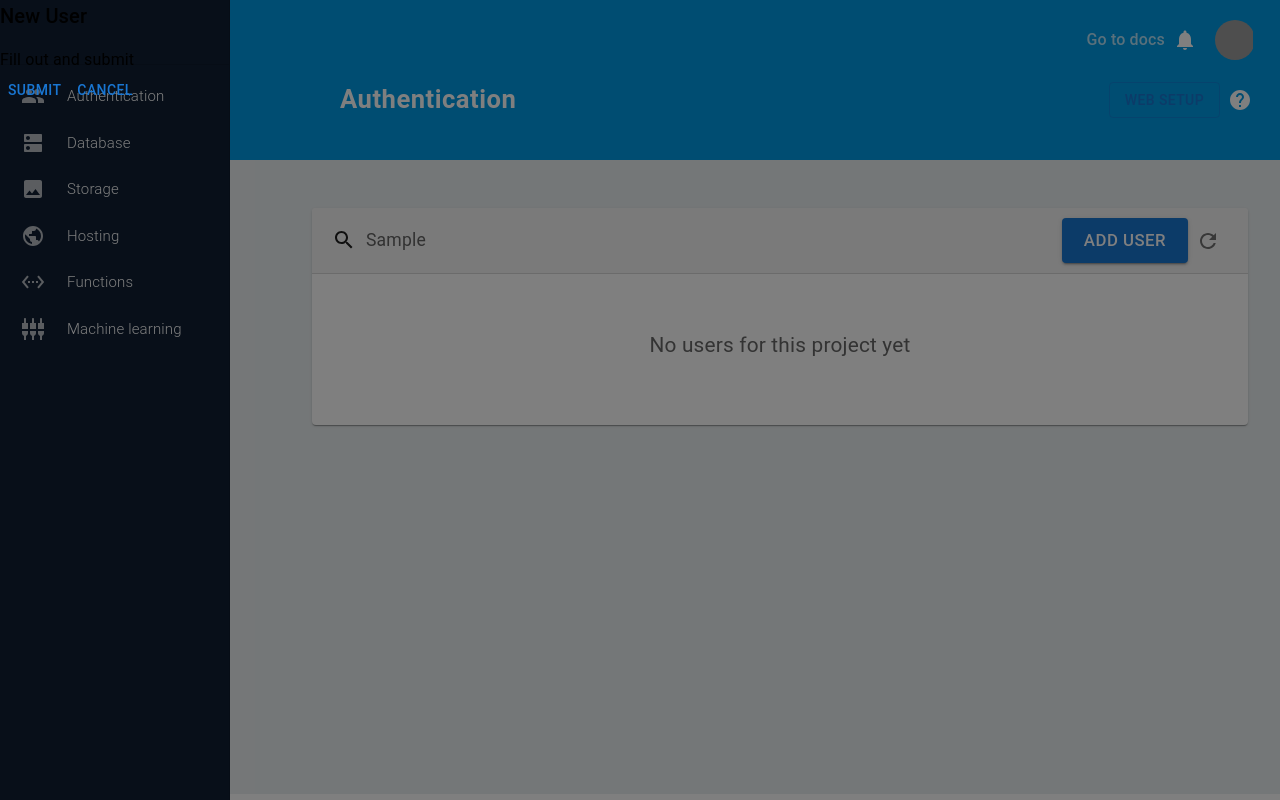
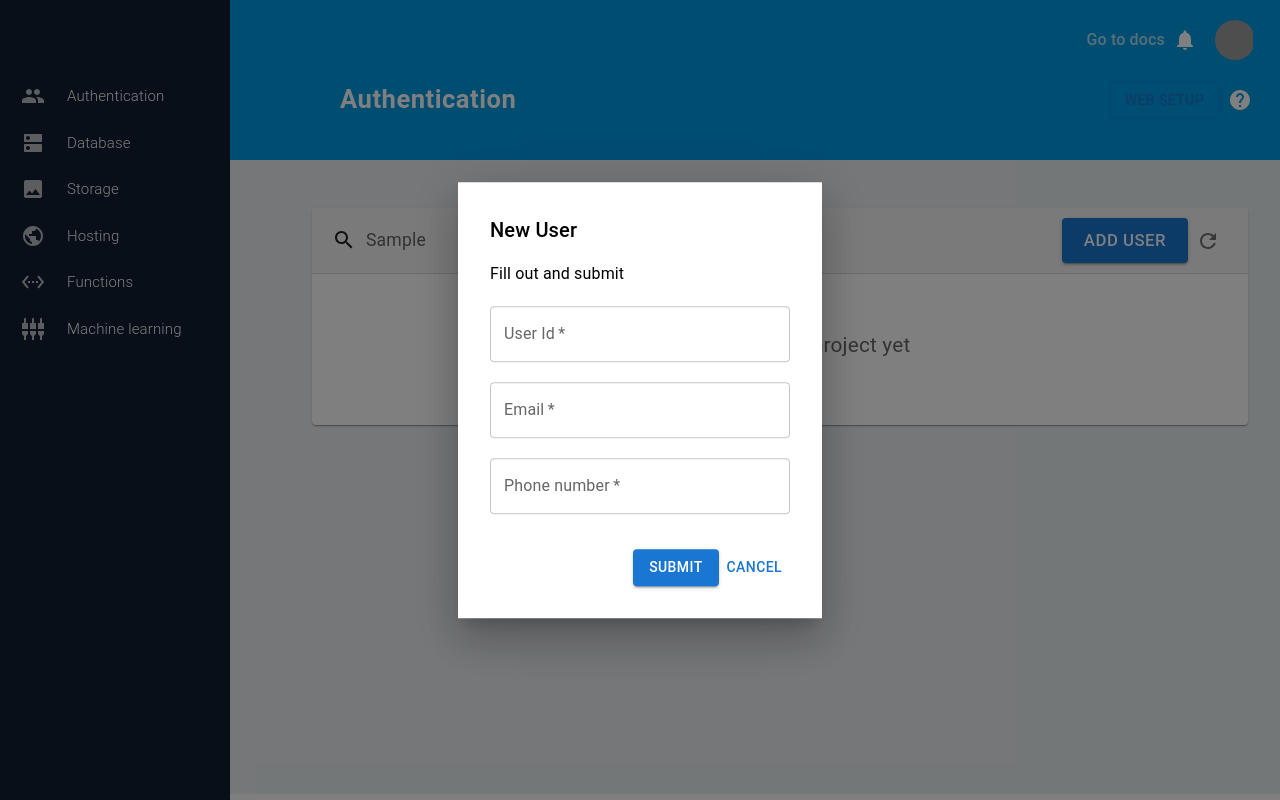
Before and after one commit to Lahirutech/myreactdashboard, a React (Create React App) app: page /authentication in a window 1280 px wide. Both pictures are taken after typing "Sample" into the empty fields and a click on the button "ADD USER". Built offline with nearby package versions, Linux system fonts and the light colour scheme; grey boxes are pictures that could not be loaded.

Commit message:
Adding styling

```diff
--- a/src/components/Modals/NewUserModal/NewUserModal.js
+++ b/src/components/Modals/NewUserModal/NewUserModal.js
@@ -12,8 +12,20 @@ const defaultInputValues = {
     phoneNumber: ''
 };
 
-export default function NewUserModal({open, onClose, addNewUser}) {
+export default function NewUserModal({ open, onClose, addNewUser }) {
     const [values, setValues] = useState(defaultInputValues);
+
+    const modalStyles = {
+        inputFields: {
+            display: 'flex',
+            flexDirection: 'column',
+            marginTop: '20px',
+            marginBottom: '15px',
+            '.MuiFormControl-root': {
+                marginBottom: '20px',
+            },
+        },
+    };
 
     // validation schema
     const phoneRegExp = /^((\\+[1-9]{1,4}[ \\-]*)|(\\([0-9]{2,3}\\)[ \\-]*)|([0-9]{2,4})[ \\-]*)*?[0-9]{3,4}?[ \\-]*[0-9]{3,4}?$/;
@@ -47,14 +59,14 @@ export default function NewUserModal({open, onClose, addNewUser}) {
 
 
     useEffect(() => {
-      if(open) setValues(defaultInputValues)
+        if (open) setValues(defaultInputValues)
 
 
     }, [open])
 
 
-    const getContent = () => {
-        <Box>
+    const getContent = () => (
+        <Box sx={modalStyles.inputFields}>
             <TextField placeholder='User Id'
                 name='userId'
                 label='User Id'
@@ -65,7 +77,7 @@ export default function NewUserModal({open, onClose, addNewUser}) {
                 value={values.userId}
                 onChange={(event) => handleChange({ ...values, userId: event.target.value })}
             />
-             <TextField
+            <TextField
                 placeholder="Email"
                 name="email"
                 label="Email"
@@ -76,7 +88,7 @@ export default function NewUserModal({open, onClose, addNewUser}) {
                 value={values.email}
                 onChange={(event) => handleChange({ ...values, email: event.target.value })}
             />
-             <TextField
+            <TextField
                 placeholder="Phone number"
                 name="phoneNumber"
                 label="Phone number"
@@ -89,7 +101,7 @@ export default function NewUserModal({open, onClose, addNewUser}) {
             />
         </Box>
 
-    }
+    )
 
     return (
         <BasicModal
--- a/src/components/common/BasicModal/BasicModal.js
+++ b/src/components/common/BasicModal/BasicModal.js
@@ -1,16 +1,14 @@
-import { Box, Modal, Typography } from '@mui/material'
+import { Box, Modal, modalUnstyledClasses, Typography } from '@mui/material'
 import React from 'react'
 import CommonButton from '../commonButton/CommonButton'
+import { modalStyles } from './styles';
+
 
 export default function BasicModal({ open, onClose, title, subTitle, content, onSubmit }) {
     return (
-        <Modal
-            open={open}
-            onClose={onClose}
-            aria-labelledby="modal-modal-title"
-            aria-describedby="modal-modal-description"
-        >
-            <Box >
+        <Modal open={open}
+            onClose={onClose}>
+            <Box sx={modalStyles.wrapper}>
                 <Typography
                     variant="h6"
                     component="h2">
@@ -20,8 +18,9 @@ export default function BasicModal({ open, onClose, title, subTitle, content, on
                     {subTitle}
                 </Typography>
                 {content}
-                <Box>
-                    <CommonButton onClick={onSubmit}>
+                <Box sx={modalStyles.buttons}>
+                    <CommonButton variant="contained"
+                        onClick={onSubmit}>
                         Submit
                     </CommonButton>
                     <CommonButton onClick={onClose}>
--- a/src/components/common/BasicModal/styles.js
+++ b/src/components/common/BasicModal/styles.js
@@ -0,0 +1,25 @@
+export const modalStyles={
+    wrapper: {
+        position: 'absolute',
+        top: '50%',
+        left: '50%',
+        transform: 'translate(-50%, -50%)',
+        width: 300,
+        bgcolor: 'background.paper',
+        boxShadow: 24,
+        p: 4,
+    },
+    inputFields: {
+        display: 'flex',
+        flexDirection: 'column',
+        marginTop: '20px',
+        marginBottom: '15px',
+        '.MuiInput-root': {
+            marginBottom: '20px',
+        },
+    },
+    buttons: {
+        display: 'flex',
+        justifyContent: 'end',
+    }
+}
```
